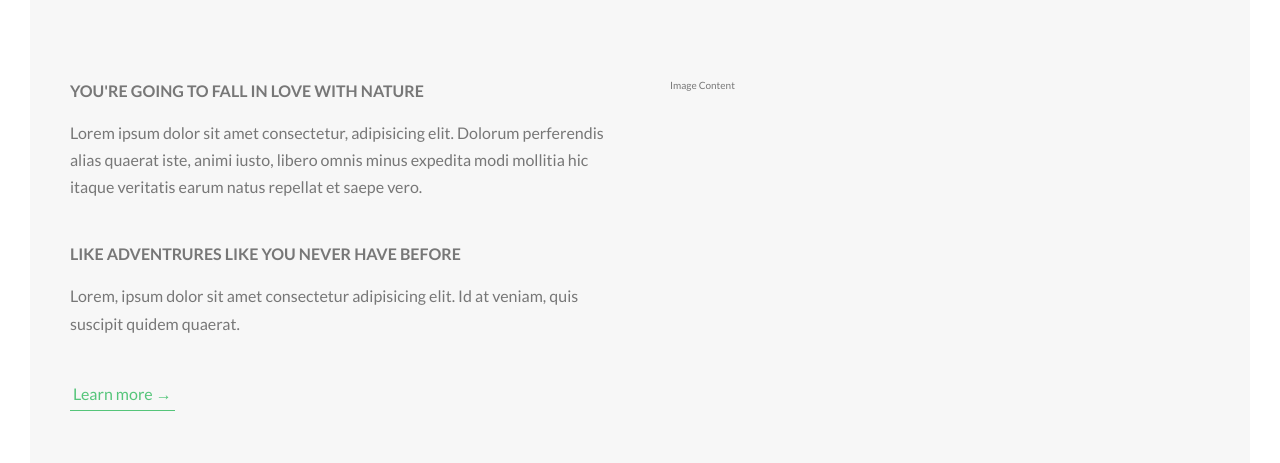
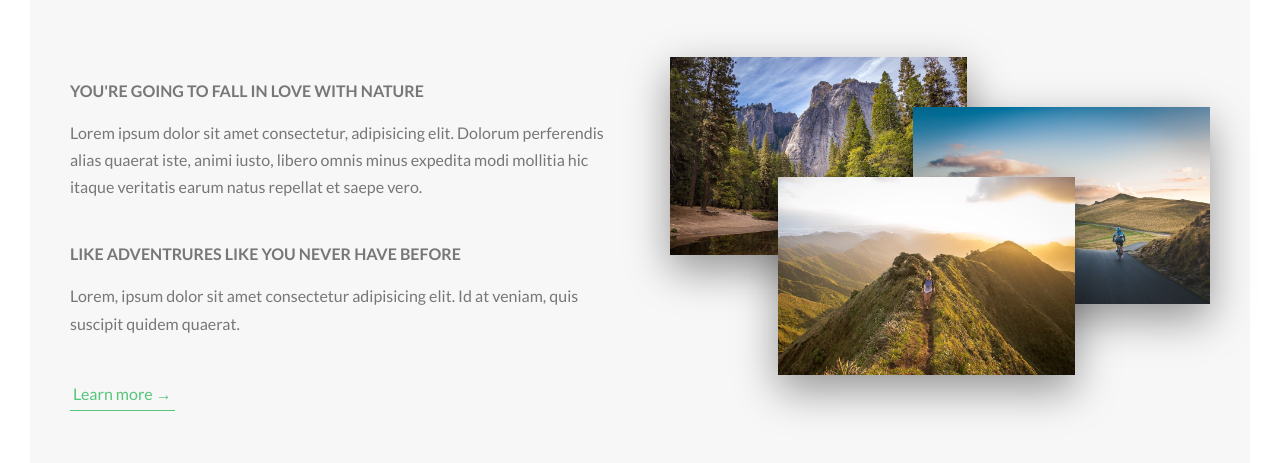
Before and after one commit to andrewrey/natours_for_last_time, a website: page index.html in a window 1280 px wide. Shown: the part 953-1416 px from the top of the page. Drawn offline with Linux system fonts and the light colour scheme.

Commit message:
completed image composition on about section

```diff
--- a/index.html
+++ b/index.html
@@ -47,7 +47,23 @@
             </p>
             <a href="#" class="btn-text">Learn more &rarr;</a>
           </div>
-          <div class="col-1-of-2">Image Content</div>
+          <div class="col-1-of-2">
+            <div class="composition">
+              <img
+                src="img/nat-1-large.jpg"
+                alt="Photo 1"
+                class="composition__photo composition__photo--p1"
+              /><img
+                src="img/nat-2-large.jpg"
+                alt="Photo 2"
+                class="composition__photo composition__photo--p2"
+              /><img
+                src="img/nat-3-large.jpg"
+                alt="Photo 3"
+                class="composition__photo composition__photo--p3"
+              />
+            </div>
+          </div>
         </div>
       </section>
     </main>
--- /dev/null
+++ b/sass/components/_composition.scss
@@ -0,0 +1,37 @@
+@use "../abstracts/" as *;
+
+.composition {
+  position: relative;
+  &__photo {
+    width: 55%;
+    box-shadow: 0 1.5rem 4rem rgba($color: $color-black, $alpha: 0.4);
+    outline-offset: 2rem;
+    // border-radius: 2px;
+    position: absolute;
+    transition: all 0.1s;
+    &--p1 {
+      left: 0;
+      top: -2rem;
+    }
+
+    &--p2 {
+      right: 0;
+      top: 3rem;
+    }
+
+    &--p3 {
+      left: 20%;
+      top: 10rem;
+    }
+
+    &:hover {
+      transform: scale(1.05) translateY(-0.5rem);
+      box-shadow: 0 3rem 4rem rgba($color: $color-black, $alpha: 0.6);
+      z-index: 1;
+      outline: 1.5rem solid $color-primary;
+    }
+  }
+  &:hover &__photo:not(:hover) {
+    transform: scale(0.95);
+  }
+}
--- a/sass/components/_index.scss
+++ b/sass/components/_index.scss
@@ -1 +1,2 @@
 @forward "./button";
+@forward "./composition";
```
Also changed, not shown: css/main.css, 1 other file.
